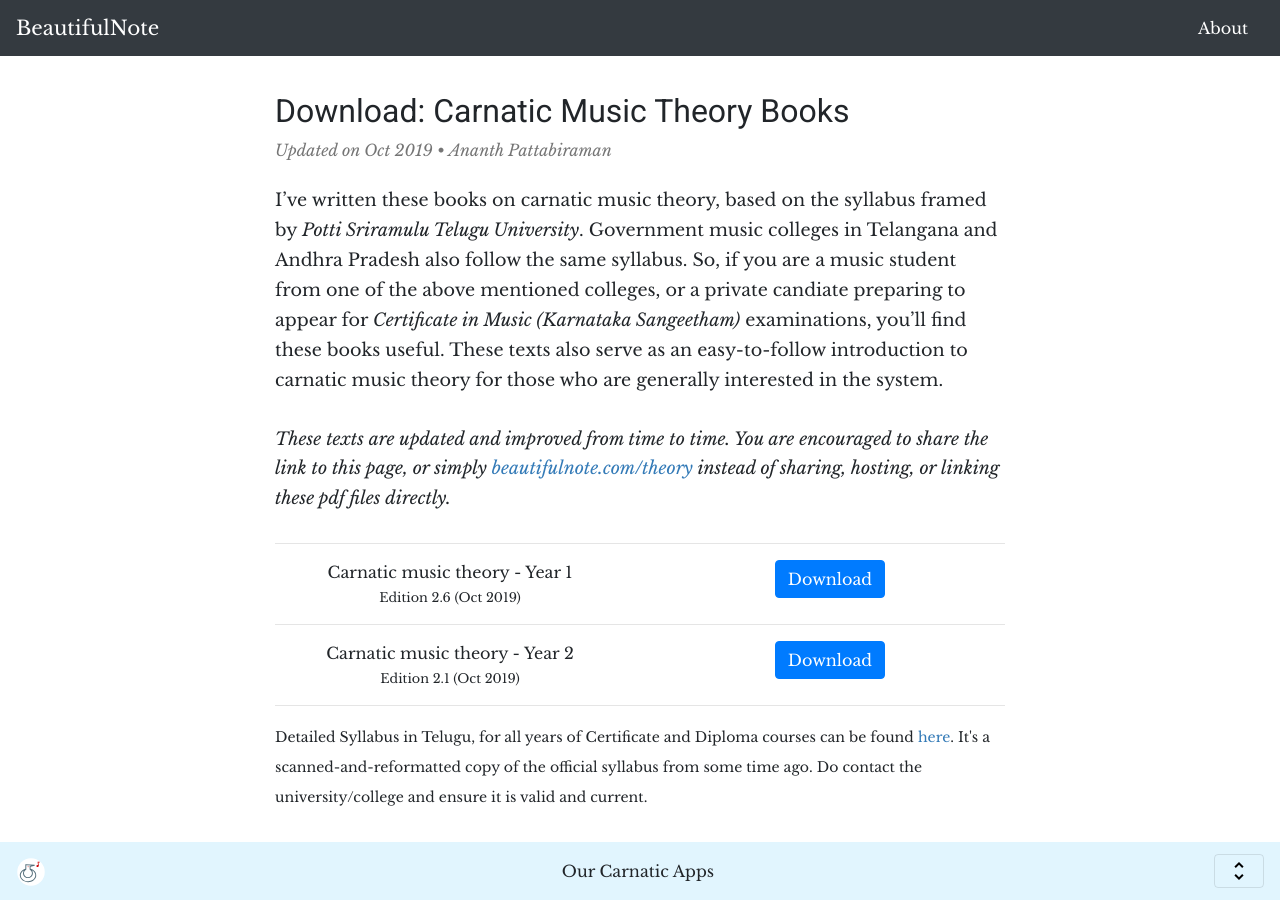
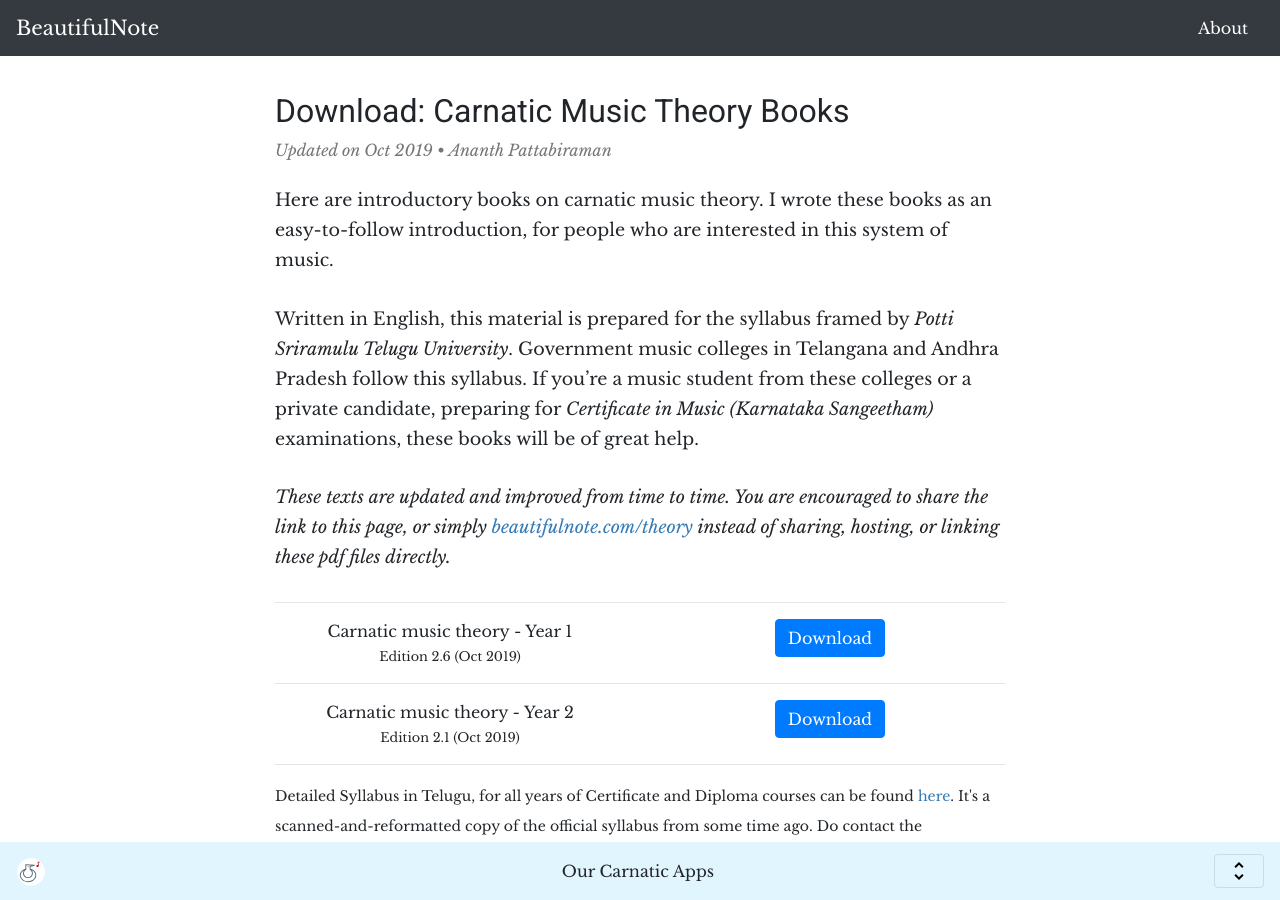
Before and after one commit to ananthp/beautifulnote, a Jekyll site: the page built from blog/_posts/2010-04-07-carnatic-music-theory-download.markdown, in a window 1280 px wide and 900 px high. Built offline with Jekyll 4.4.1, drawn with Linux system fonts in a browser that asks for light colours.

Commit message:
improved initial paragraph of theory post
* mentioned that it is good for general audience
* clarified that the books are in english

```diff
--- a/blog/_posts/2010-04-07-carnatic-music-theory-download.markdown
+++ b/blog/_posts/2010-04-07-carnatic-music-theory-download.markdown
@@ -19,7 +19,9 @@
 excerpt_separator: <!--more-->
 ---
 
-I've written these books on carnatic music theory, based on the syllabus framed by *Potti Sriramulu Telugu University*. Government music colleges in Telangana and Andhra Pradesh also follow the same syllabus. So, if you are a music student from one of the above mentioned colleges, or a private candiate preparing to appear for *Certificate in Music (Karnataka Sangeetham)* examinations, you'll find these books useful. These texts also serve as an easy-to-follow introduction to carnatic music theory for those who are generally interested in the system.
+Here are introductory books on carnatic music theory. I wrote these books as an easy-to-follow introduction, for people who are interested in this system of music.
+
+Written in English, this material is prepared for the syllabus framed by *Potti Sriramulu Telugu University*. Government music colleges in Telangana and Andhra Pradesh follow this syllabus. If you're a music student from these colleges or a private candidate, preparing for *Certificate in Music (Karnataka Sangeetham)* examinations, these books will be of great help.
 <!--more-->
 
 <em>These texts are updated and improved from time to time. You are encouraged to share the link to this page, or simply <a href="{{ site.url }}/theory">beautifulnote.com/theory</a> instead of sharing, hosting, or linking these pdf files directly.</em>
```
